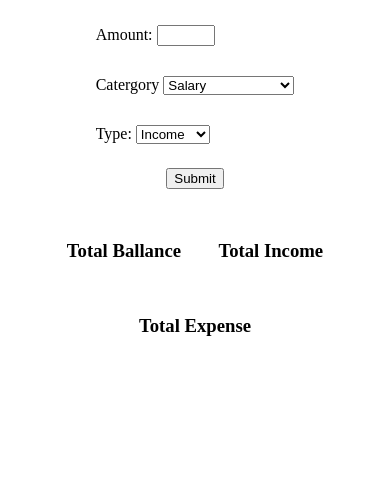
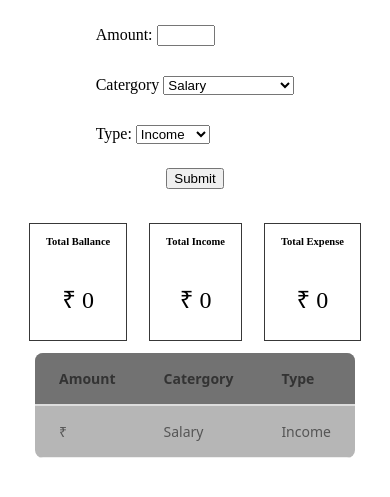
Before and after one commit to AyushC0der/Simple-Finance-Tracker, a plain HTML site: page index.html in a window 390 px wide. Both pictures are taken after a click on the button "Submit". Shown: the part 87-584 px from the top of the page. Drawn offline with Linux system fonts and the light colour scheme.

Commit message:
adding and removing works

```diff
--- a/Script.js
+++ b/Script.js
@@ -1,36 +1,48 @@
 
 //Input
-var CatergorySel = document.getElementById("Cat_");
+var CatergorySel = document.querySelector("#Cat_");
 var type = document.querySelector("#Typ_");
+var AmountInp = document.querySelector("#Amt_");
 const IncomeCat = [
-    {text: "Salary", value: "sal"},
-    {text: "Got Money", value: "gotMon"},
-    {text: "Credit Cart Return", value: "CredRet"}
+    {text: "Salary", value: "Salary"},
+    {text: "Got Money", value: "Got Money"},
+    {text: "Credit Cart Return", value: "Credit Cart Return"}
 ];
 const ExpenCat = [
-    {text: "Food", value: "a"},
-    {text: "Chips", value: "b"},
-    {text: "Stationary", value: "c"}
+    {text: "Food", value: "Food"},
+    {text: "Chips", value: "Chips"},
+    {text: "Stationary", value: "Stationary"}
 ];
 
 //Display
+var dispAmt = document.querySelector("#displayTotalAmt_");
+var dispInc = document.querySelector("#displayTotalInc_");
+var dispExp = document.querySelector("#displayTotalExp_");
 
+var amount = 0;
+var income = 0;
+var expense = 0;
 
 //Table
 
+var tableBody = document.querySelector("#fintrack-table_ tbody");
+
+
+/////////////////////
+DisplayTotalAmount();
 
 /*Functions*/
 document.addEventListener('DOMContentLoaded', function() {
   const select = document.querySelector('#Typ_');
   select.addEventListener('change', function() {
-    if(type.value === "inc"){
+    if(type.value === "Income"){
         CatergorySel.options.length = 0;
         console.log("Income");
         IncomeCat.forEach(item => {
             CatergorySel.add(new Option(item.text, item.value));
         });
     }
-    else if(type.value === "exp"){
+    else if(type.value === "Expense"){
         CatergorySel.options.length = 0;
         console.log("Expense");
         ExpenCat.forEach(item => {
@@ -39,3 +51,27 @@ document.addEventListener('DOMContentLoaded', function() {
     }
   });
 });
+
+function AddElement()
+{
+    AddRow(AmountInp.value, CatergorySel.value, type.value);
+}
+
+function DisplayTotalAmount()
+{
+    dispAmt.innerHTML = `₹ ${amount}`;
+    dispInc.innerHTML = `₹ ${income}`;
+    dispExp.innerHTML = `₹ ${expense}`;
+
+}
+
+function AddRow(amt, cat, typ)
+{
+    const row = document.createElement('tr');
+    row.innerHTML=`
+        <td>₹ ${amt}</td>
+        <td>${cat}</td>
+        <td>${typ}</td>
+    `;
+    tableBody.appendChild(row);
+}
--- a/Style.css
+++ b/Style.css
@@ -28,13 +28,69 @@
     flex-wrap: wrap;
 
     padding-top: 6%;
-    gap: 10%;
+    gap: 5%;
 
 }
-.displayTotFin{
+.dispFin{
     display: flex;
-    justify-content: center;
+    justify-content: space-evenly;
+    flex-direction: column;
+    align-items: center;
+
+    border: 1px solid rgb(56, 56, 56);
+    padding: .1rem 2.5rem;
+    margin: .5rem 0.25rem;
+    max-width: .5em 1.25rem;
+
+
 }
+.dispFin p{
+    font-size: x-large;
+}
+
+
+table {
+  width: 100%;
+  border-collapse: collapse;
+  font-family: system-ui, -apple-system, BlinkMacSystemFont, "Segoe UI", sans-serif;
+  font-size: 14px;
+  background-color: #b6b6b6;
+}
+
+thead {
+  background-color: #727272;
+}
+
+th, td {
+  padding: 1rem 5rem;
+  text-align: left;
+}
+
+th {
+  font-weight: 600;
+  color: #333;
+  border-bottom: 2px solid #ddd;
+}
+
+td {
+  border-bottom: 1px solid #eee;
+  color: #555;
+}
+
+/* Hover effect */
+tbody tr:hover {
+  background-color: #f0f7ff;
+}
+
+/* Optional: rounded corners */
+table {
+  border-radius: 8px;
+  overflow: hidden;
+}
+
+
+
+
 
 /*------------------------------------*/
 @media screen and (max-width: 600px) {
@@ -48,4 +104,31 @@
   #displayFin_{
     justify-content: center;
   }
+
+  .dispFin{
+
+    font-size: xx-small;
+
+    padding: 0.1rem 1rem;
+    margin: 0.1rem 0.1rem;
+    min-width: 0.5em .5rem;
+    }
+    th, td {
+        padding: 1rem 1.5rem;
+        text-align: left;
+    }
 }
+
+@media screen and (max-width: 360px) {
+    th, td {
+        padding: 1rem .5rem;
+        text-align: left;
+    }
+    .dispFin{
+        font-size: 10%;
+        padding: 0.1rem 1rem;
+        margin: 0.1rem 0.1rem;
+        min-width: 0.5em .5rem;
+
+    }
+}
--- a/index.html
+++ b/index.html
@@ -11,27 +11,27 @@
         <h1>Finance Tracker</h1>
         <div class="fintrack-inp">
             <div>
-                <label for="">Amount: </label>
+                <label>Amount: </label>
                 <input type="number" name="" id="Amt_">
             </div>
             <div>
                 <label for="">Catergory</label>
                 <select name="Catergory" id="Cat_">
-                    <option value="sal">Salary</option>
-                    <option value="gotMon">Got Money</option>
-                    <option value="CredRet">Credit Cart Return</option>
+                    <option value="Salary">Salary</option>
+                    <option value="Got Money">Got Money</option>
+                    <option value="Credit Cart Return">Credit Cart Return</option>
                 </select>
             </div>
             <div>
-                <label for="">Type: </label>
+                <label>Type: </label>
                 <select name="Type" id="Typ_">
-                    <option value="inc">Income</option>
-                    <option value="exp">Expense</option>
+                    <option value="Income">Income</option>
+                    <option value="Expense">Expense</option>
                 </select>
             </div>
         </div>
         <div id="fintrack-Submit_">
-            <input type="button" name="Submit" id="Sub" value="Submit" onclick="CatergoryTypeChange()">
+            <input type="button" name="Submit" id="Sub" value="Submit" onclick="AddElement()">
         </div>
 
         <div id="displayFin_">
@@ -50,9 +50,19 @@
         </div>
 
         <div id="fintrack-table_">
+
             <table>
+                <thead>
+                    <tr>
+                        <th>Amount</th>
+                        <th>Catergory </th>
+                        <th>Type</th>
+                    </tr>
+                </thead>
+                <tbody>
+                </tbody>
+            </table>
 
-            </table>
         </div>
 
     </div>
```
